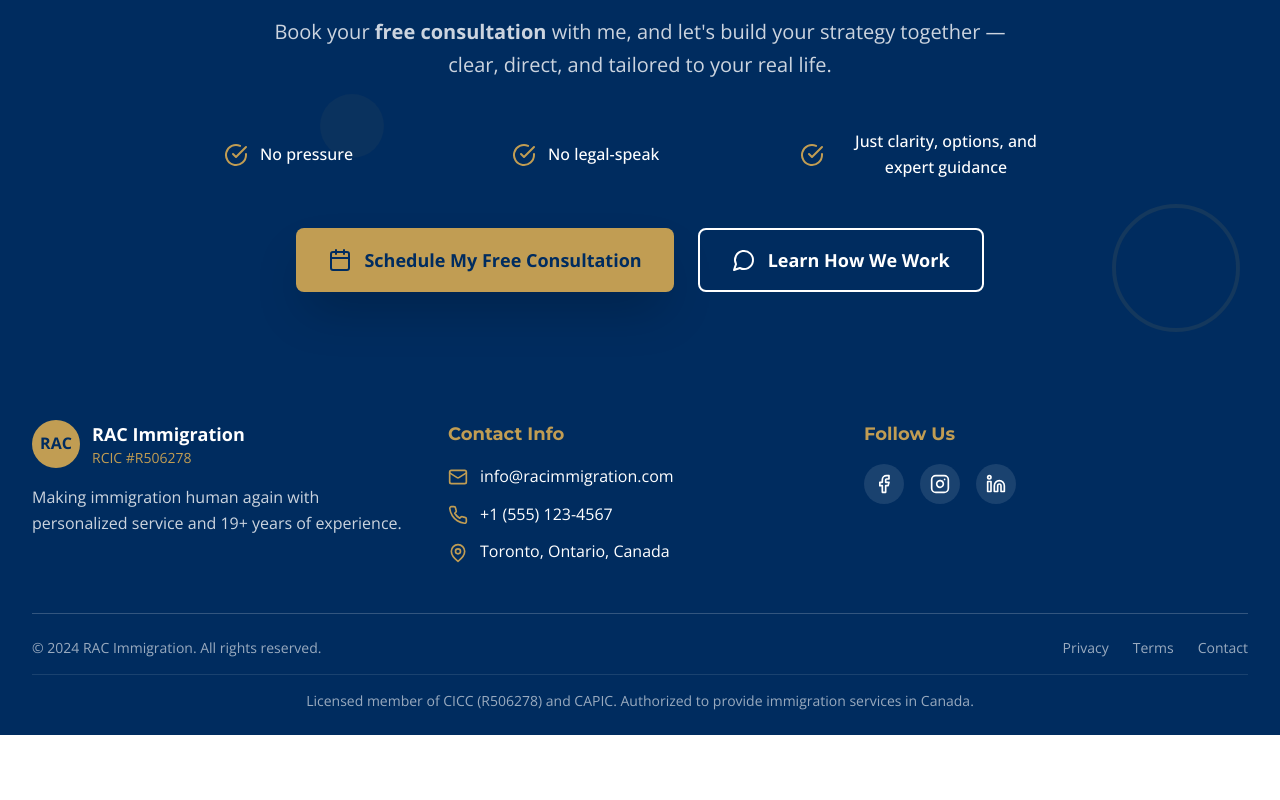
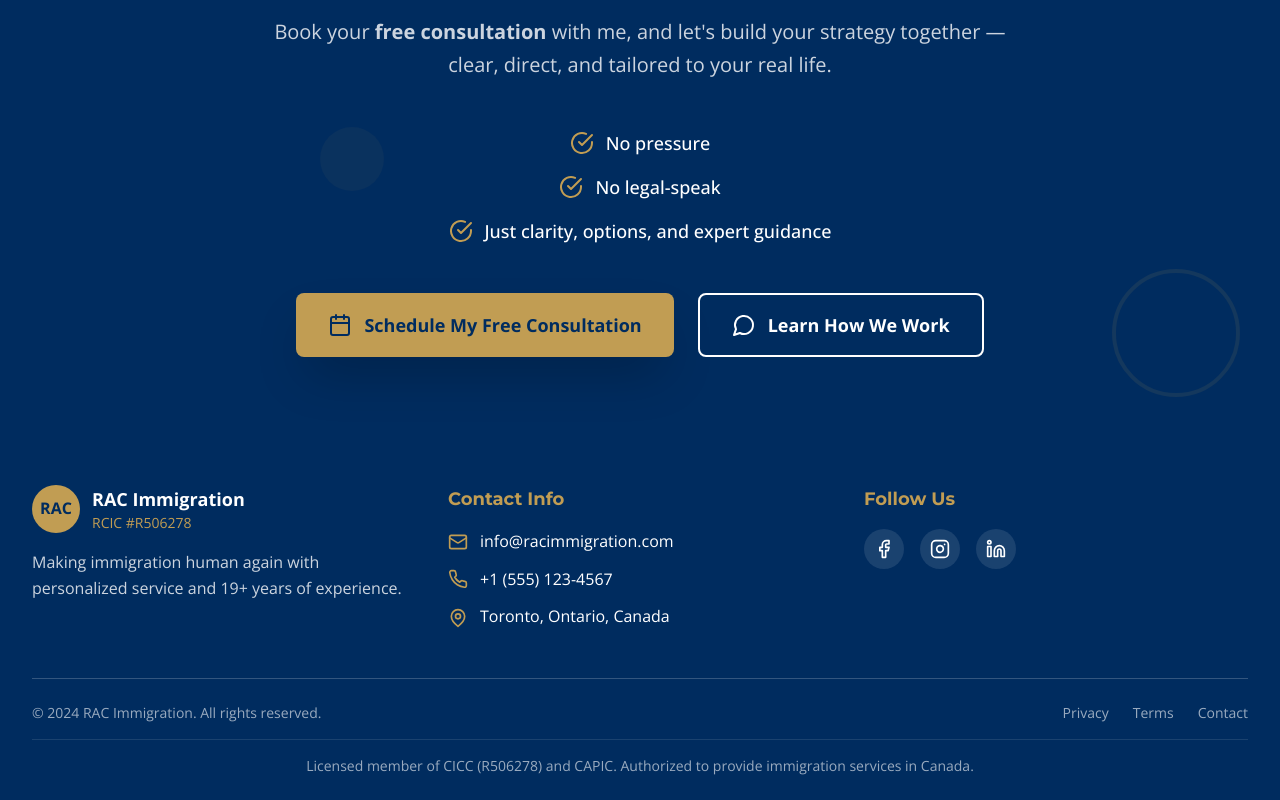
Before and after one commit to OctiAI/RAC_project-bolt, a React (Vite) app: page / in a window 1280 px wide. Shown: the part 5679-6479 px from the top of the page. Before the commit the page ends 6414 px from the top, so only its background shows below. Built offline with nearby package versions, Linux system fonts and the light colour scheme.

Commit message:
Center CTA benefits text for better cohesion

```diff
--- a/src/components/CTASection.tsx
+++ b/src/components/CTASection.tsx
@@ -58,25 +58,27 @@ const CTASection: React.FC<CTASectionProps> = ({ currentLanguage }) => {
           </p>
         </motion.div>
 
-        {/* Benefits */}
+        {/* Benefits - Centered */}
         <motion.div
           initial={{ opacity: 0, y: 30 }}
           animate={isInView ? { opacity: 1, y: 0 } : {}}
           transition={{ duration: 0.8, delay: 0.2 }}
-          className="grid md:grid-cols-3 gap-8 mb-12"
+          className="mb-12"
         >
+          <div className="max-w-2xl mx-auto space-y-4">
             {benefits.map((benefit, index) => (
               <motion.div
                 key={index}
                 initial={{ opacity: 0, y: 30 }}
                 animate={isInView ? { opacity: 1, y: 0 } : {}}
                 transition={{ duration: 0.6, delay: 0.4 + (index * 0.1) }}
-              className="flex items-center space-x-3 justify-center md:justify-start"
+                className="flex items-center justify-center space-x-3"
               >
                 <CheckCircle className="w-6 h-6 text-gold-primary flex-shrink-0" />
-              <span className="text-white font-medium">{benefit}</span>
+                <span className="text-white font-medium text-lg">{benefit}</span>
               </motion.div>
             ))}
+          </div>
         </motion.div>
 
         {/* CTA Buttons */}
```
Lines whose indentation alone changed are shown as unchanged.
